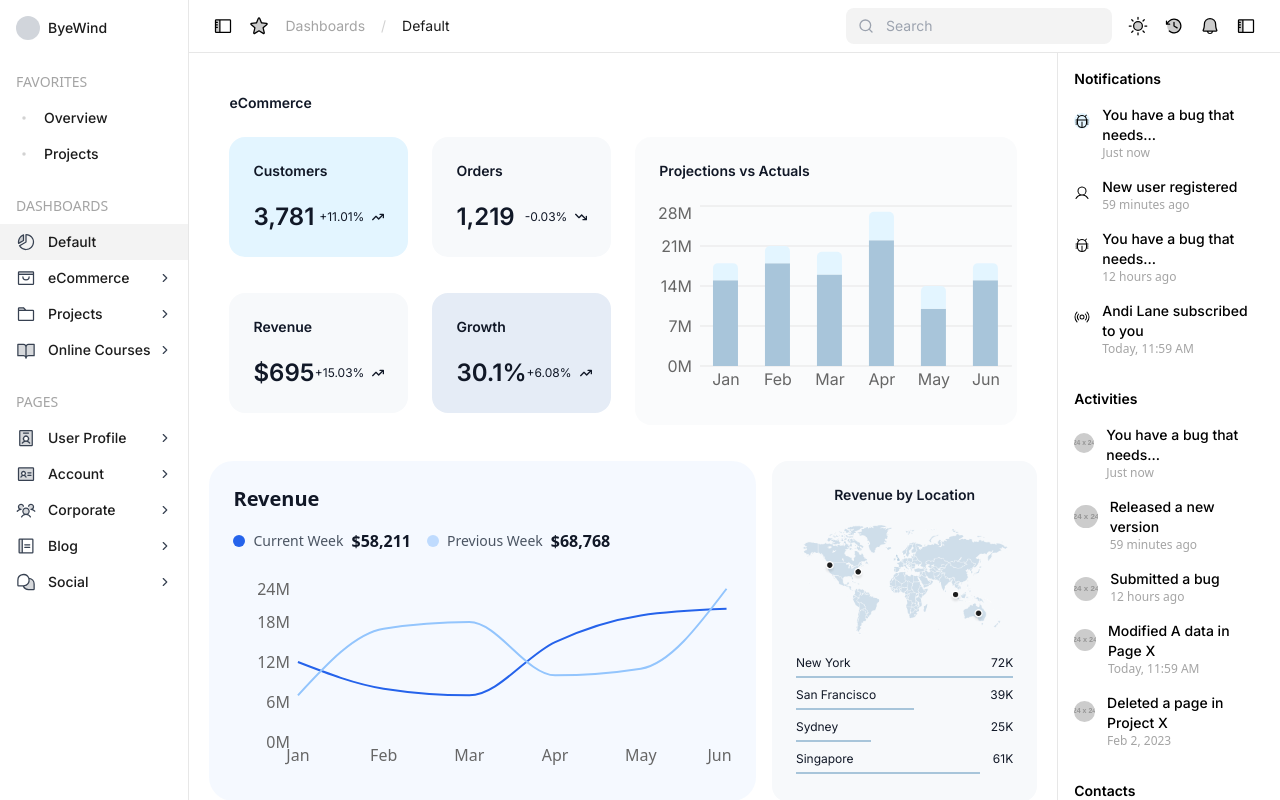
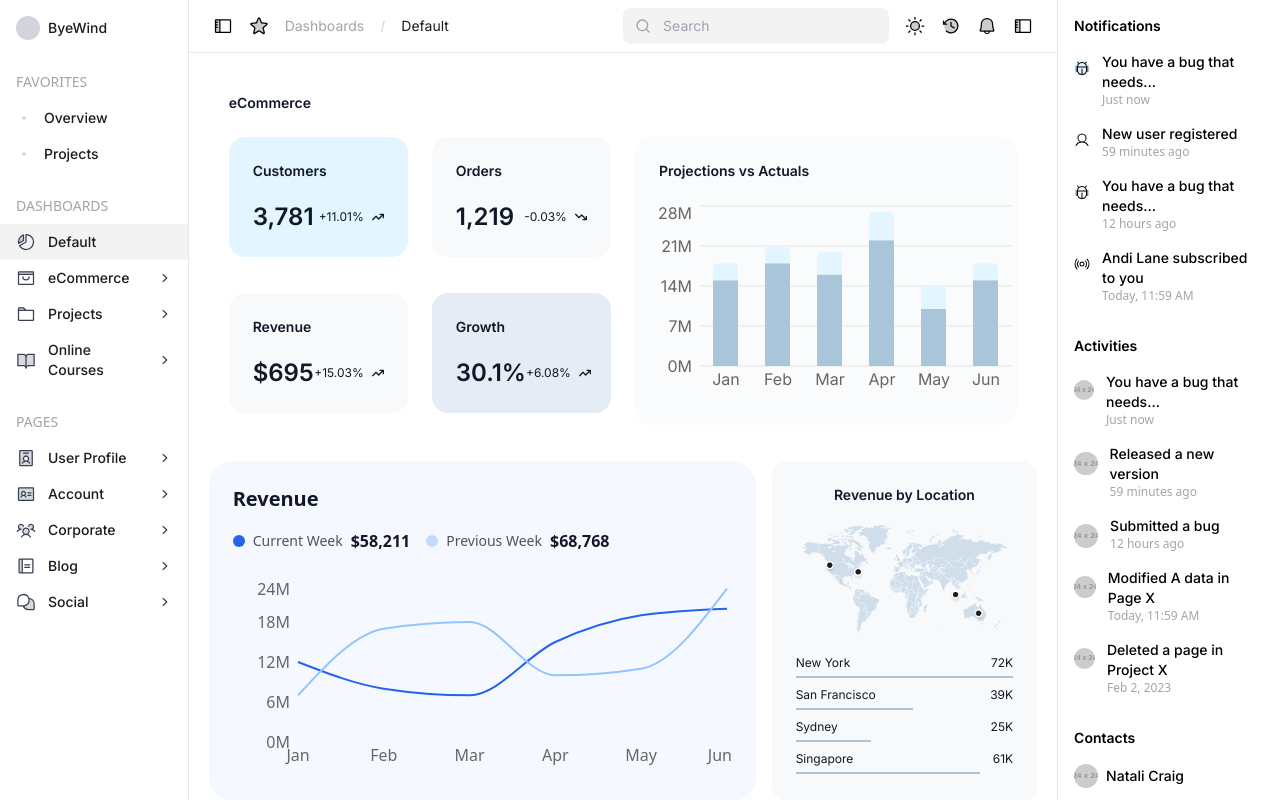
Before and after one commit to shambhavits16/dashboard-assignment, a React (Vite) app: page / in a window 1280 px wide. Shown: the top 800 px of the page. Built offline with nearby package versions, Linux system fonts and the light colour scheme.

Commit message:
Layout is done

```diff
--- a/src/App.jsx
+++ b/src/App.jsx
@@ -99,15 +99,12 @@ const App = () => {
         {/* Main Content Area */}
         <div className="flex flex-col flex-grow relative">
           <Header />
-          <div className="content flex-grow">
+          <div className="">
             <Routes>
               <Route path="/" element={
-                <div className="flex flex-grow">
                   <div className="flex-grow">
                     <Dashboard />
                   </div>
-                  <RightSidebar />
-                </div>
               } />
               <Route path="/orders" element={
                 <div className="content flex-grow">
@@ -117,6 +114,7 @@ const App = () => {
             </Routes>
           </div>
         </div>
+        <RightSidebar />
       </div>
     </Router>
   );
```
